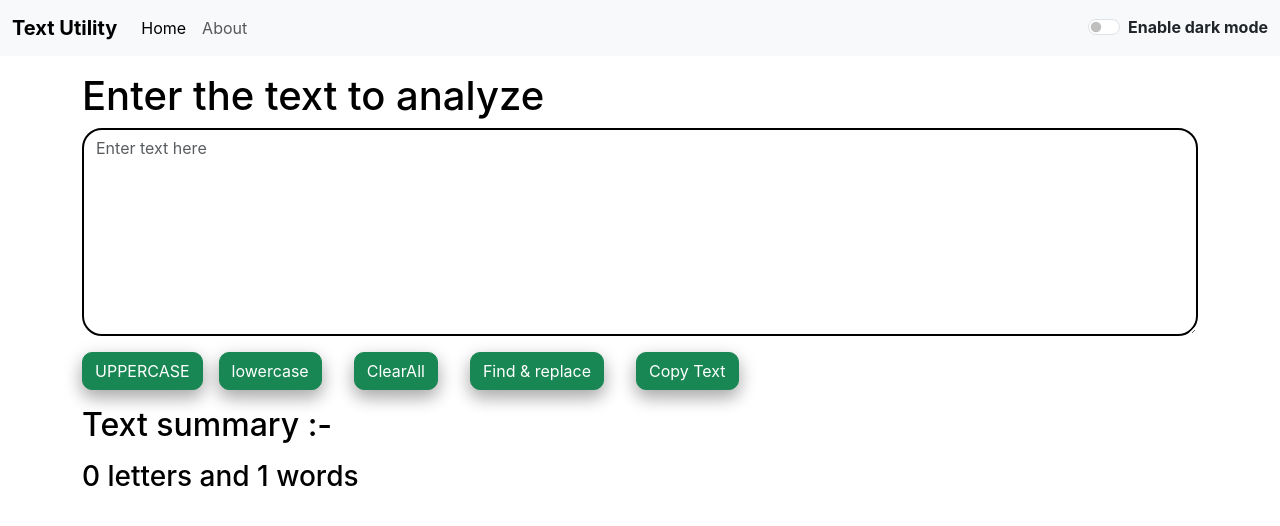
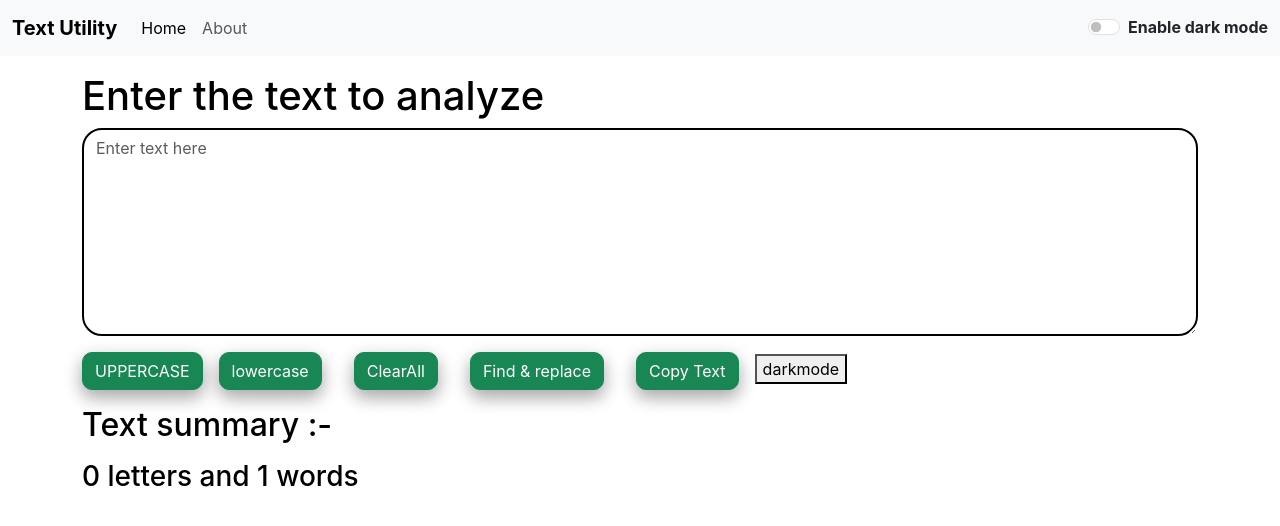
Before and after one commit to kiteretsu01/react-app_myapp1, a React (Create React App) app: page / in a window 1280 px wide. Shown: the top 526 px of the page. Built offline with nearby package versions, Linux system fonts and the light colour scheme.

Commit message:
Deployed website

```diff
--- a/src/App.js
+++ b/src/App.js
@@ -25,7 +25,11 @@ function App() {
         togglemode={togglemode}
       />
       <div className="container my-3">
-        <Textform heading="Enter the text to analyze" colorscheme={appmode} />
+        <Textform
+          heading="Enter the text to analyze"
+          colorscheme={appmode}
+          togglemode={togglemode}
+        />
         {/* <About /> */}
       </div>
     </>
--- a/src/Components/Textform.js
+++ b/src/Components/Textform.js
@@ -123,6 +123,7 @@ export default function Textform(props) {
       <button id="button" className="btn btn-success mx-3" onClick={copy}>
         {ct}
       </button>
+      <button onClick={props.togglemode}>darkmode</button>
 
       <h2 className="my-3">Text summary :-</h2>
       <h3>
```
